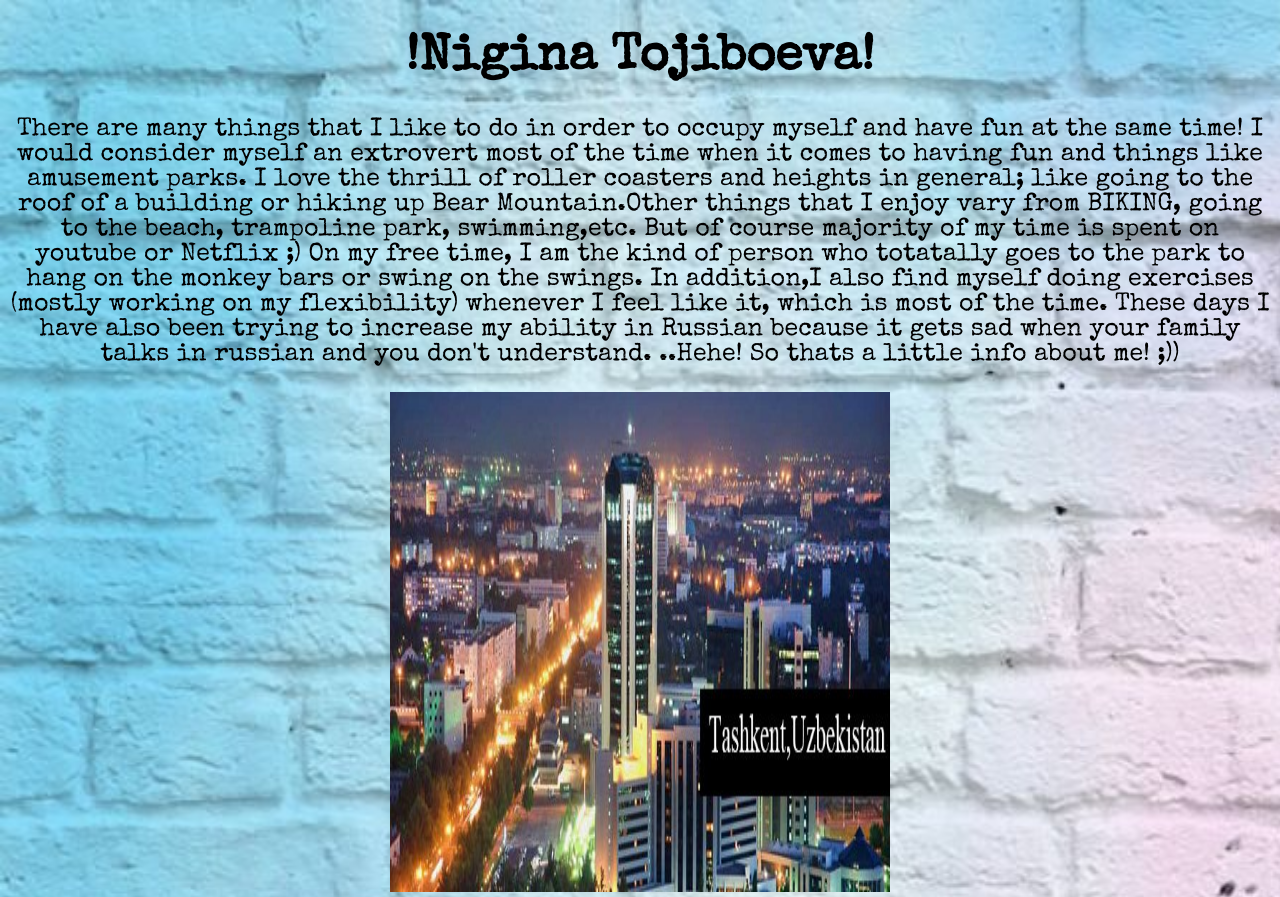
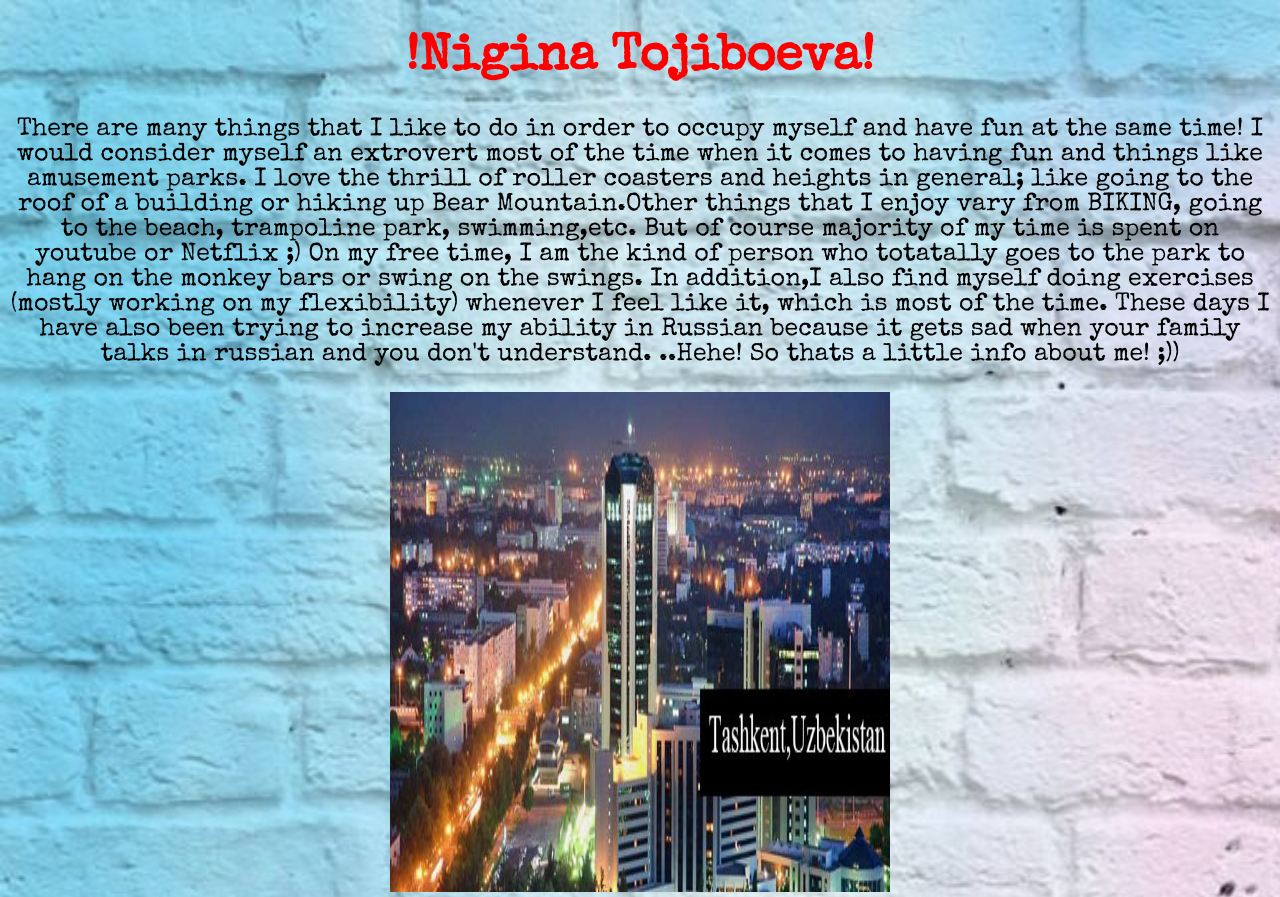
Before and after one commit to Nigina14/Nigina14.github.io, a plain HTML site: page index.html in a window 1280 px wide. Shown: the top 897 px of the page. Drawn offline with nearby package versions, Linux system fonts and the light colour scheme.

Commit message:
Update index.html

```diff
--- a/index.html
+++ b/index.html
@@ -10,7 +10,7 @@
 </head>
 
 <body>
-	<h1 style="text-align: center; font-size: 50px"> !Nigina Tojiboeva!</h1>
+	<h1 style="text-align: center; font-size: 50px; color: red;"> !Nigina Tojiboeva!</h1>
 	<p style="text-align:center; color: black;"> There are many things that I like to do in order to occupy myself and have fun at the same time! I would consider myself an extrovert most of the time when it comes to having fun and things like amusement parks. I love the thrill of roller coasters and heights in general; like going to the roof of a building or hiking up Bear Mountain.Other things that I enjoy vary from BIKING, going to the beach, trampoline park, swimming,etc. But of course majority of my time is spent on youtube or Netflix ;) On my free time, I am the kind of person who totatally goes to the park to hang on the monkey bars or swing on the swings. In addition,I also find myself doing exercises (mostly working on my flexibility) whenever I feel like it, which is most of the time. These days I have also been trying to increase my ability in Russian because it gets sad when your family talks in russian and you don't understand. ..Hehe! So thats a little info about me! ;))
 
 
```
